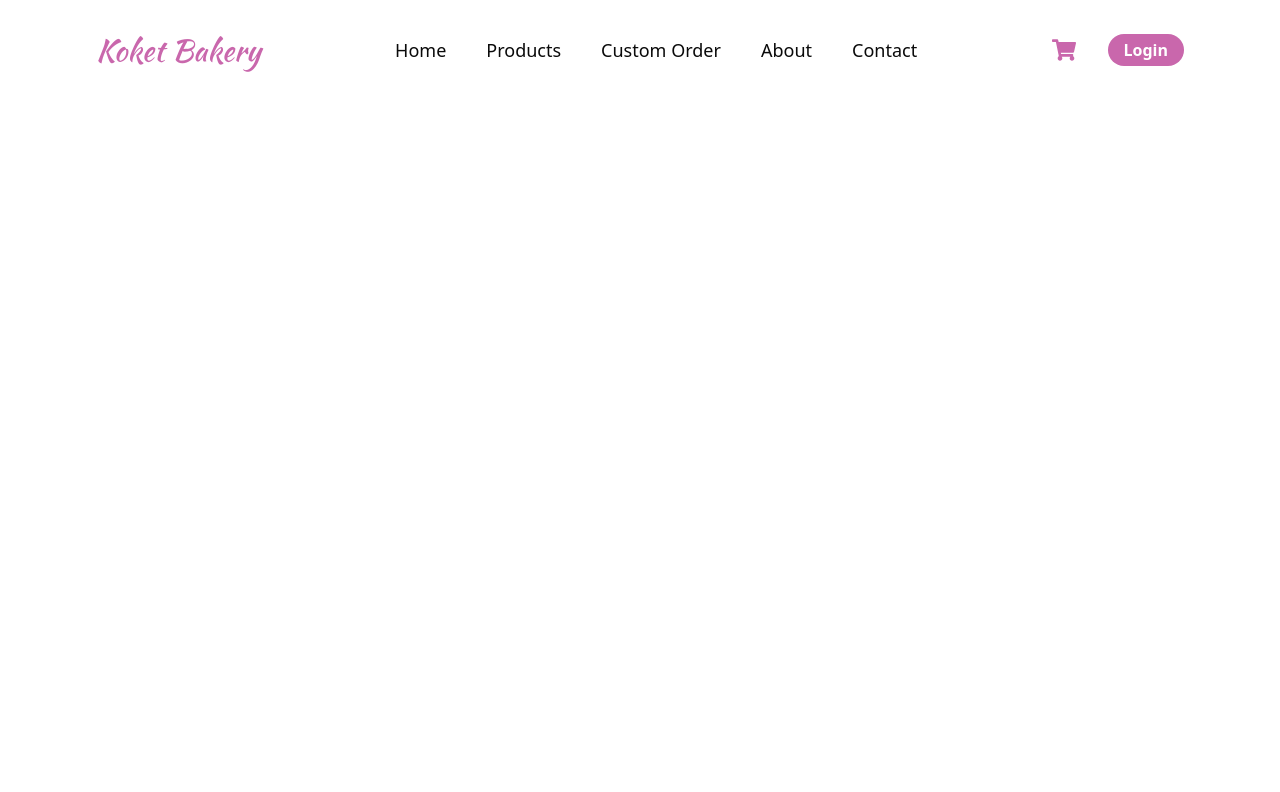
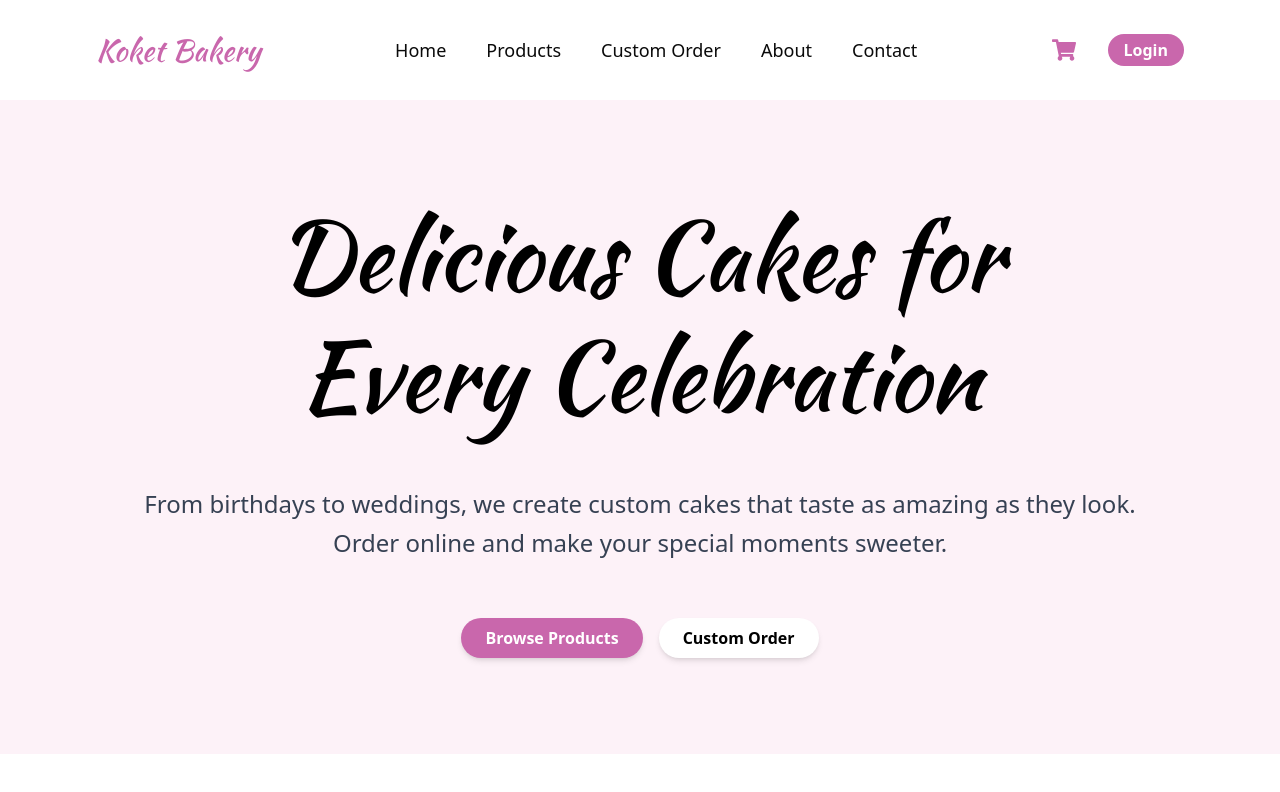
Before and after one commit to Koket-Bakery-and-pastry/frontend, a Next.js app: page / in a window 1280 px wide. Shown: the top 792 px of the page. Built offline with nearby package versions, Linux system fonts and the light colour scheme.

Commit message:
hero section fixed

```diff
--- a/src/app/globals.css
+++ b/src/app/globals.css
@@ -133,9 +133,10 @@
 }
 
 .section-spacing {
-  @apply px-4 sm:px-6 md:px-10 lg:px-16 xl:px-24
-         py-8 sm:py-10 md:py-14 lg:py-20 xl:py-24;
+  @apply px-3 xss:px-4 sm:px-6 md:px-10 lg:px-16 xl:px-24
+         py-6 xss:py-8 sm:py-12 md:py-16 lg:py-20 xl:py-24;
 }
+
 
 @keyframes fadeInUp {
   0% {
--- a/src/app/page.tsx
+++ b/src/app/page.tsx
@@ -10,8 +10,8 @@ import {
 export default function Home() {
   return (
     <>
-      {/* <Hero />
-      <CategorySection /> */}
+      <Hero />
+      {/* <CategorySection /> */}
       {/* <FeaturedSection />
       <OurValues />
       <Testimonials />
--- a/src/components/Hero.tsx
+++ b/src/components/Hero.tsx
@@ -4,23 +4,23 @@ import Link from "next/link";
 function Hero() {
   return (
     <section className="bg-pink-50   flex flex-col items-center text-center section-spacing ">
-      <h1 className="font-kaushan text-4xl xs:text-6xl sm:text-7xl lg:text-8xl text-black  md:mb-4 leading-tight">
+      <h1 className="font-kaushan text-4xl md:text-5xl lg:text-7xl 2xl:text-8xl text-black  md:mb-4 leading-tight">
         Delicious Cakes for <br /> Every Celebration
       </h1>
-      <p className="text-sm xs:text-base sm:text-lg md:text-2xl text-gray-700 max-w-5xl mx-auto mt-8 mb-14 leading-relaxed">
+      <p className="text-sm md:text-base lg:text-lg 2xl:text-2xl text-gray-700 max-w-5xl mx-auto mt-8 mb-14 leading-relaxed">
         From birthdays to weddings, we create custom cakes that taste as amazing
         as they look. Order online and make your special moments sweeter.
       </p>
-      <div className="flex gap-4 justify-center">
+      <div className="flex flex- gap-4 justify-center">
         <Link
           href="/products"
-          className="bg-[#C967AC] hover:bg-[#ae5d95] text-white font-bold px-4 text-sm sm:text-base sm:px-6 py-2 rounded-full shadow-md transition"
+          className="bg-[#C967AC] hover:bg-[#ae5d95] text-white font-bold px-4 text-xs md:text-base md:px-6 py-2 rounded-full shadow-md transition"
         >
           Browse Products
         </Link>
         <Link
           href="/custom-cake"
-          className="bg-white text-black font-semibold px-4 text-sm sm:text-base sm:px-6 py-2 rounded-full shadow-md hover:bg-gray-100 transition"
+          className="bg-white text-black font-semibold px-4 text-xs xs:text-sm md:text-base md:px-6 py-2 rounded-full shadow-md hover:bg-gray-100 transition"
         >
           Custom Order
         </Link>
```
